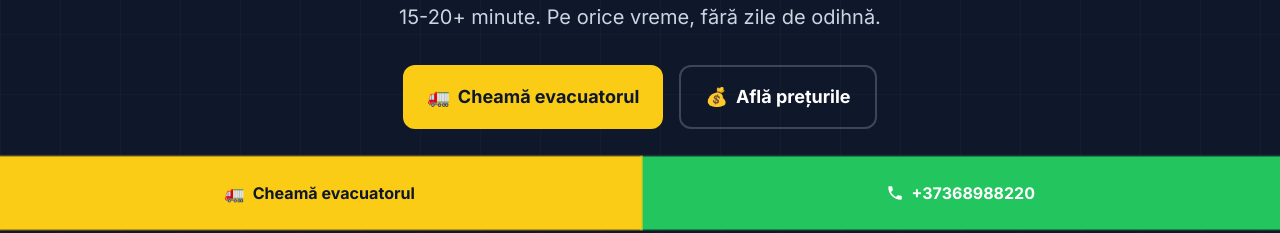
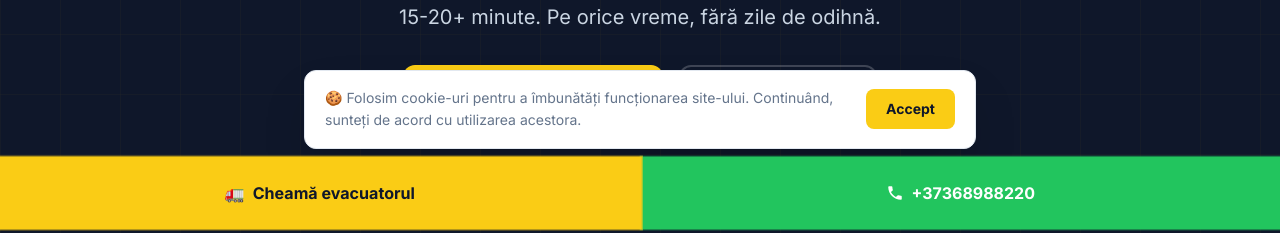
Before and after one commit to rocolusso/evacuator-service-project, a Next.js app: page / in a window 1280 px wide. Shown: the part 571-804 px from the top of the page. Built offline with nearby package versions, Linux system fonts and the light colour scheme; no server answers.

Commit message:
updated cookies consent policy alert

```diff
--- a/src/components/client/ClientShell.tsx
+++ b/src/components/client/ClientShell.tsx
@@ -3,10 +3,10 @@
 import dynamic from 'next/dynamic';
 import TurnstileGate from './TurnstileGate';
 
-// const CookieConsent = dynamic(
-//   () => import('./CookieConsent'),
-//   { ssr: false, loading: () => null },
-// );
+const CookieConsent = dynamic(
+  () => import('./CookieConsent'),
+  { ssr: false, loading: () => null },
+);
 
 const CtaPanel = dynamic(
   () => import('./CtaPanel'),
@@ -17,7 +17,7 @@ export default function ClientShell() {
   return (
     <>
       <TurnstileGate />
-      {/*<CookieConsent />*/}
+      <CookieConsent />
       <CtaPanel />
     </>
   );
```
